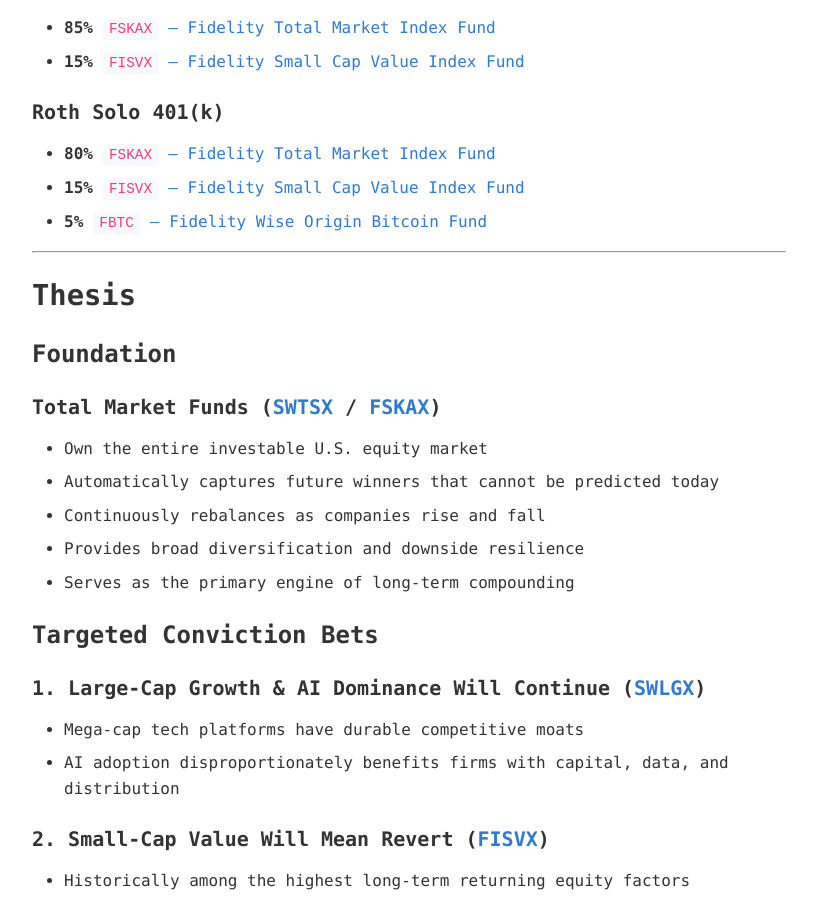
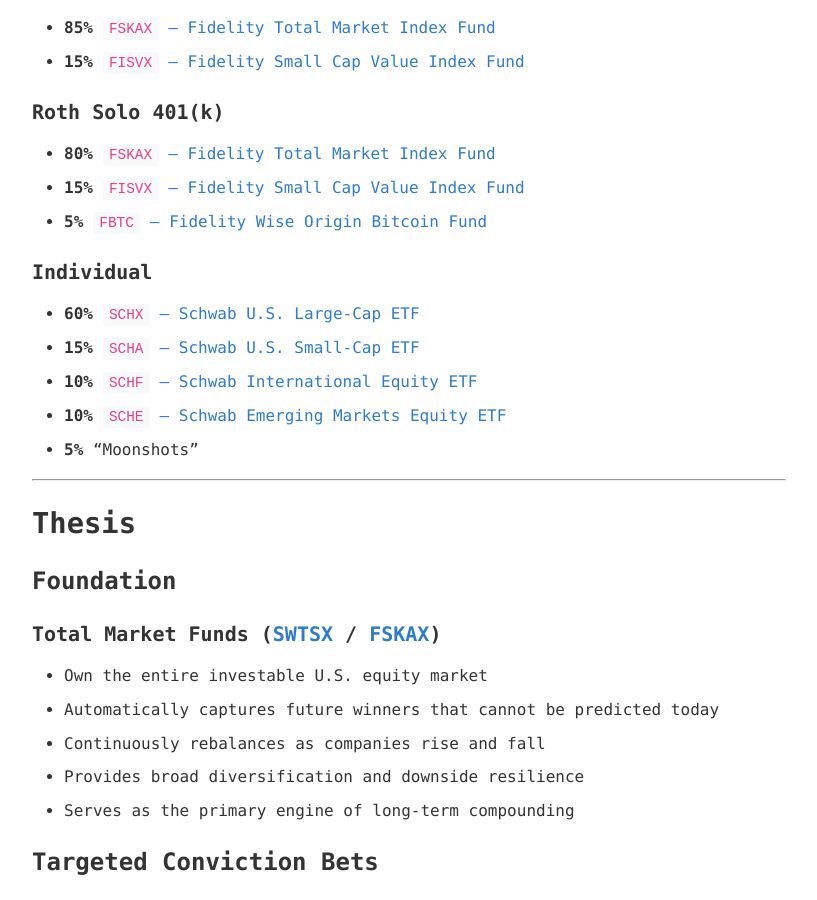
Before and after one commit to jmwoo/jmwoo.github.io, a Jekyll site: the page built from invest.md, in a window 1280 px wide and 900 px high, scrolled down 590 px. Shown: the whole window, without its empty margins (28-845 px from the left). Built offline with Jekyll 4.4.1, drawn with Linux system fonts in a browser that asks for light colours; our own code applies the rules of GitHub Pages for plain Markdown files.

Commit message:
add individual account

```diff
--- a/invest.md
+++ b/invest.md
@@ -19,6 +19,14 @@
 - **80%** [`FSKAX` — Fidelity Total Market Index Fund](https://fundresearch.fidelity.com/mutual-funds/summary/315911693)
 - **15%** [`FISVX` — Fidelity Small Cap Value Index Fund](https://fundresearch.fidelity.com/mutual-funds/summary/31635T773)
 - **5%** [`FBTC` — Fidelity Wise Origin Bitcoin Fund](https://digital.fidelity.com/prgw/digital/research/quote/dashboard/summary?symbol=FBTC)
+
+### Individual
+- **60%** [`SCHX` — Schwab U.S. Large-Cap ETF](https://www.schwabassetmanagement.com/products/schx)
+- **15%** [`SCHA` — Schwab U.S. Small-Cap ETF](https://www.schwabassetmanagement.com/products/scha)
+- **10%** [`SCHF` — Schwab International Equity ETF](https://www.schwabassetmanagement.com/products/schf)
+- **10%** [`SCHE` — Schwab Emerging Markets Equity ETF](https://www.schwabassetmanagement.com/products/sche)
+- **5%** "Moonshots"
+
 
 ---
 
```
